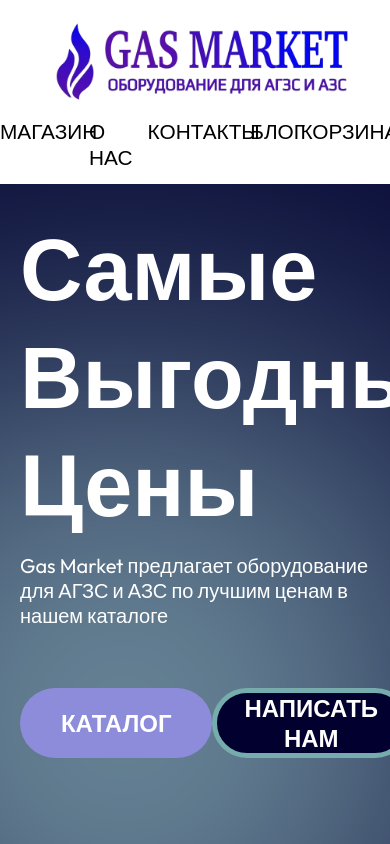
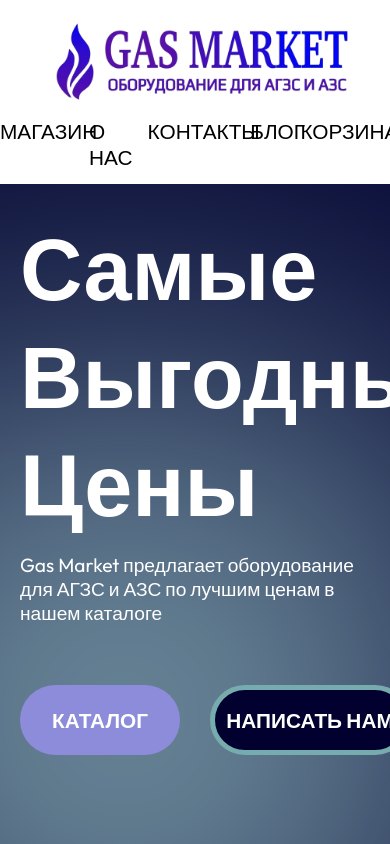
Before and after one commit to Danila267/azsk, a Vue app: page / in a window 390 px wide. Shown: the top 844 px of the page. Built offline with nearby package versions, Linux system fonts and the light colour scheme.

Commit message:
Fixed HomePrice layout v1

```diff
--- a/src/components/HomePrice.vue
+++ b/src/components/HomePrice.vue
@@ -236,7 +236,7 @@ export default {
         position: relative;
         display: flex;
         color: #FFFFFF;
-        font-size: 1.25em;
+        font-size: 1.2em;
         font-family: 'Outfit', sans-serif;
         padding-left: 20px;
         padding-top: 15px;
@@ -254,10 +254,10 @@ export default {
     }
 
     .homeprice__block--left__buttonline__button--first {
-        max-width: 200px;
+        max-width: 160px;
         height:70px;
         align-self: flex-start;
-        font-size: 1.5em;
+        font-size: 1.3em;
         color: #FFFFFF;
         font-weight: 600;
         font-family: 'Outfit', sans-serif;
@@ -268,10 +268,10 @@ export default {
     }
 
     .homeprice__block--left__buttonline__button--second {
-        max-width: 250px;
+        max-width: 200px;
         height: 70px;
         margin-left: auto;
-        font-size: 1.5em;
+        font-size: 1.3em;
         color: #FFFFFF;
         font-weight: 600;
         font-family: 'Outfit', sans-serif;
```
